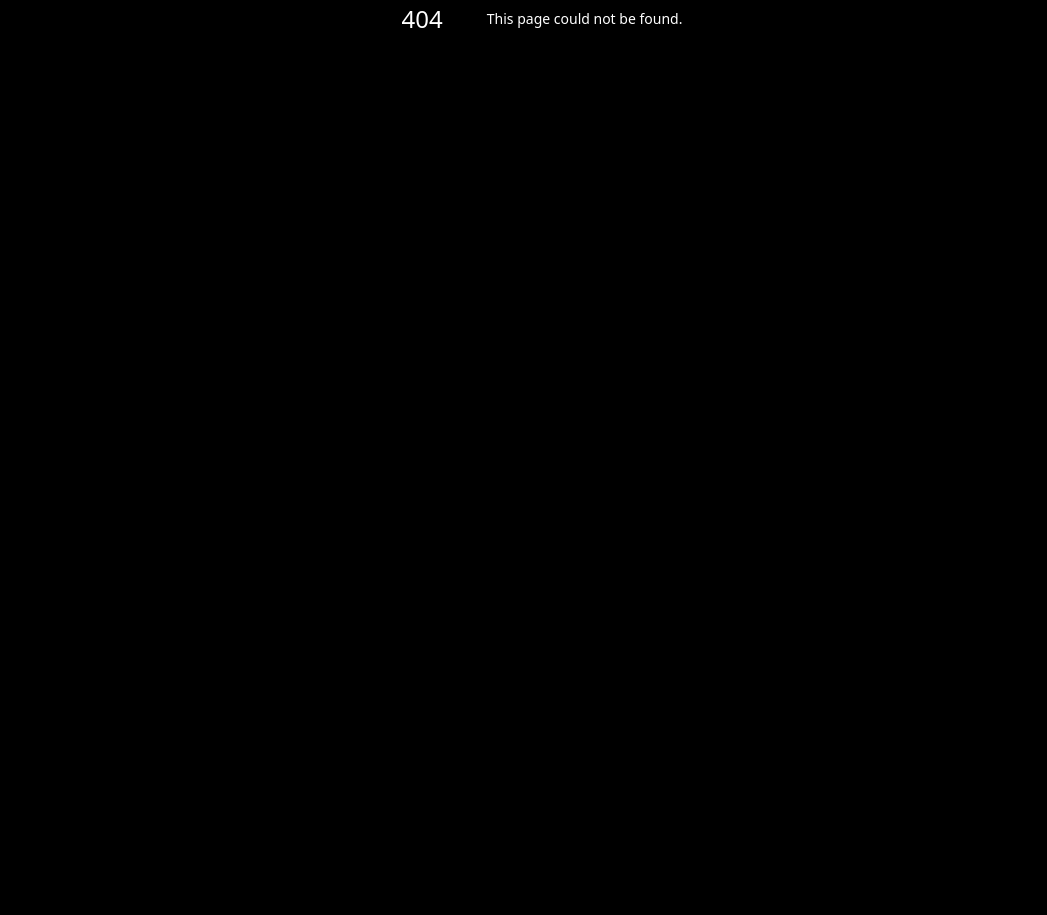
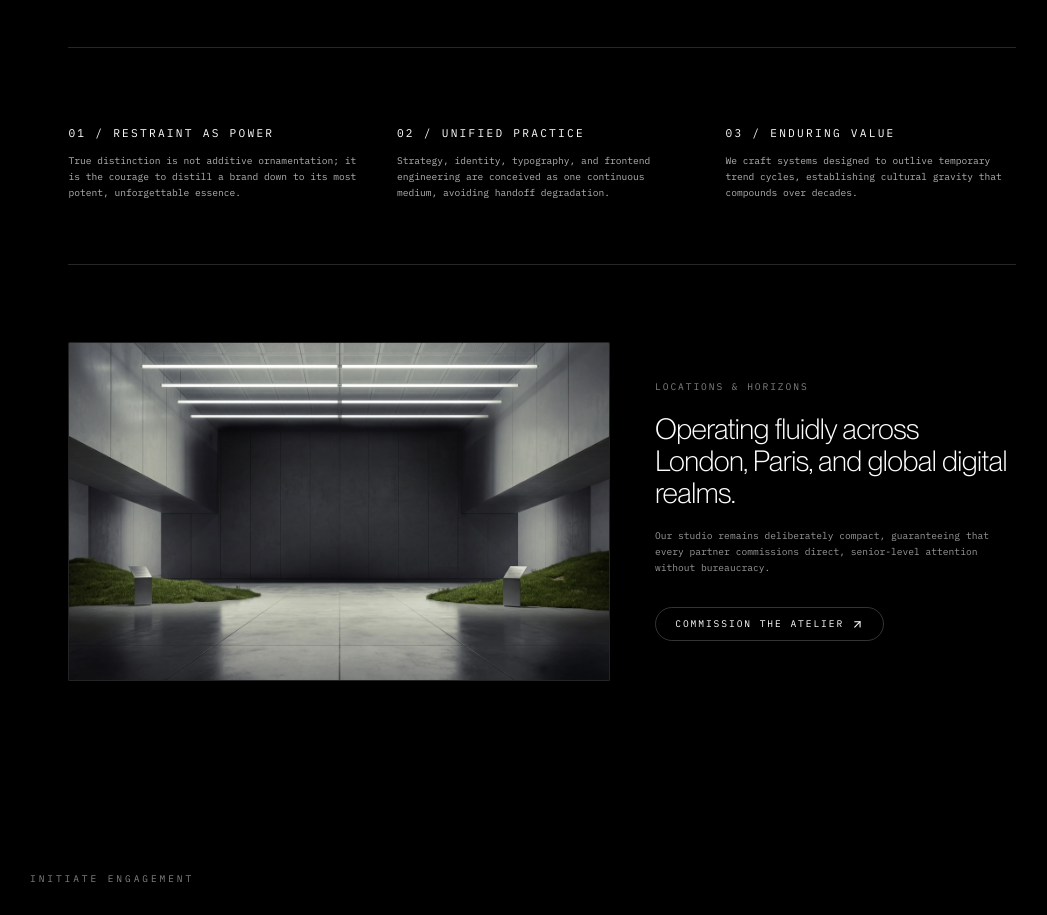
Before and after one commit to Jay-Raam/N-th, a Next.js app: page /studio in a window 1280 px wide. Before the commit this address had no page. Shown: the part 382-1297 px from the top of the page, without its empty margins (98-1145 px from the left). Before the commit the page ends 800 px from the top, so only its background shows below. Built offline with nearby package versions, Linux system fonts and the light colour scheme.

Commit message:
feat(routing): build dedicated /studio philosophy and locations page

```diff
--- /dev/null
+++ b/src/app/studio/page.tsx
@@ -0,0 +1,81 @@
+import Image from "next/image";
+import Link from "next/link";
+import Navbar from "@/components/Navbar";
+import Footer from "@/components/Footer";
+import { ArrowUpRight } from "lucide-react";
+
+export default function StudioPage() {
+  return (
+    <main className="min-h-screen bg-black text-white selection:bg-white selection:text-black">
+      <Navbar />
+
+      <section className="pt-36 pb-24 px-6 md:px-12 max-w-7xl mx-auto flex flex-col space-y-24">
+        {/* Header */}
+        <div className="flex flex-col space-y-6 border-b border-white/15 pb-16">
+          <span className="font-mono text-xs uppercase tracking-[0.3em] text-white/50">
+            THE ATELIER / PHILOSOPHY &amp; ETHOS
+          </span>
+          <h1 className="text-4xl sm:text-6xl md:text-8xl font-sans font-light tracking-tight max-w-5xl">
+            We author digital architecture for leaders who refuse the generic.
+          </h1>
+        </div>
+
+        {/* Core Pillars */}
+        <div className="grid grid-cols-1 md:grid-cols-3 gap-12 font-mono text-xs text-white/70 leading-relaxed border-b border-white/15 pb-20">
+          <div className="space-y-4">
+            <span className="text-white block uppercase tracking-widest text-sm">01 / RESTRAINT AS POWER</span>
+            <p>
+              True distinction is not additive ornamentation; it is the courage to distill a brand down to its most potent, unforgettable essence.
+            </p>
+          </div>
+          <div className="space-y-4">
+            <span className="text-white block uppercase tracking-widest text-sm">02 / UNIFIED PRACTICE</span>
+            <p>
+              Strategy, identity, typography, and frontend engineering are conceived as one continuous medium, avoiding handoff degradation.
+            </p>
+          </div>
+          <div className="space-y-4">
+            <span className="text-white block uppercase tracking-widest text-sm">03 / ENDURING VALUE</span>
+            <p>
+              We craft systems designed to outlive temporary trend cycles, establishing cultural gravity that compounds over decades.
+            </p>
+          </div>
+        </div>
+
+        {/* Feature Visual */}
+        <div className="grid grid-cols-1 md:grid-cols-12 gap-8 items-center">
+          <div className="md:col-span-7 relative aspect-[16/10] rounded-sm overflow-hidden bg-neutral-950 border border-white/10">
+            <Image
+              src="/images/studio/billboard.webp"
+              alt="Atelier Space"
+              fill
+              className="object-cover filter contrast-105"
+            />
+          </div>
+          <div className="md:col-span-5 space-y-6 md:pl-6">
+            <span className="font-mono text-xs uppercase tracking-widest text-white/50 block">
+              LOCATIONS &amp; HORIZONS
+            </span>
+            <h2 className="text-2xl sm:text-4xl font-sans font-light tracking-tight">
+              Operating fluidly across London, Paris, and global digital realms.
+            </h2>
+            <p className="font-mono text-xs text-white/60 leading-relaxed">
+              Our studio remains deliberately compact, guaranteeing that every partner commissions direct, senior-level attention without bureaucracy.
+            </p>
+            <div className="pt-4">
+              <Link
+                href="/contact"
+                className="inline-flex items-center space-x-2 border border-white/20 px-6 py-3 rounded-full font-mono text-xs uppercase tracking-widest hover:border-white hover:bg-white hover:text-black transition-all"
+              >
+                <span>COMMISSION THE ATELIER</span>
+                <ArrowUpRight className="w-4 h-4" />
+              </Link>
+            </div>
+          </div>
+        </div>
+      </section>
+
+      <Footer />
+    </main>
+  );
+}
```
